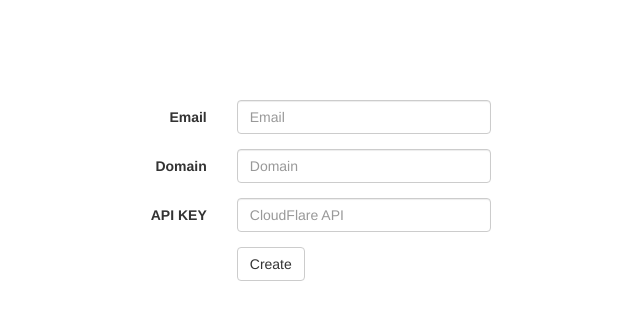
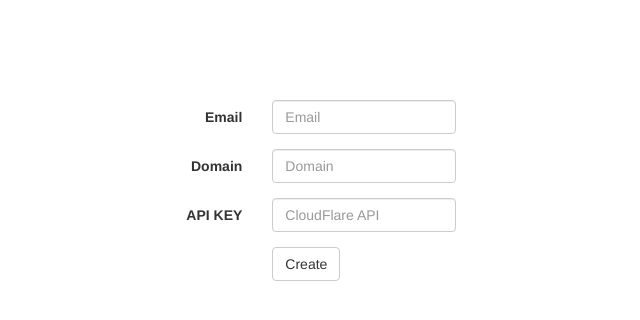
Before and after one commit to nextscript/TS3DNS-v.1.0-OLD-, a PHP site: page /setup.php in a window 1280 px wide. Shown: the top 320 px of the page, without its empty margins (276-916 px from the left). Run offline with PHP 8.4, Linux system fonts and the light colour scheme; some libraries are stand-ins or nearby versions.

Commit message:
TS3DNS-v.1.0

```diff
--- a/setup.php
+++ b/setup.php
@@ -35,8 +35,8 @@
 					<body style="background:transparent" >
 						<div  class="container-fluid" style="position:relative; top:100px;" >
 							<div class="row">
-								<div class="col-md-2"></div>
-									<div class="col-md-8">
+								<div class="col-md-3"></div>
+									<div class="col-md-6">
 
 									<form id="signupform" class="form-horizontal" method="POST" action="create.php">
 
@@ -72,7 +72,7 @@
 
 									</div>
 							</div>
-							<div class="col-md-2"></div>
+							<div class="col-md-3"></div>
 							</div>
 
 					</body>
```
